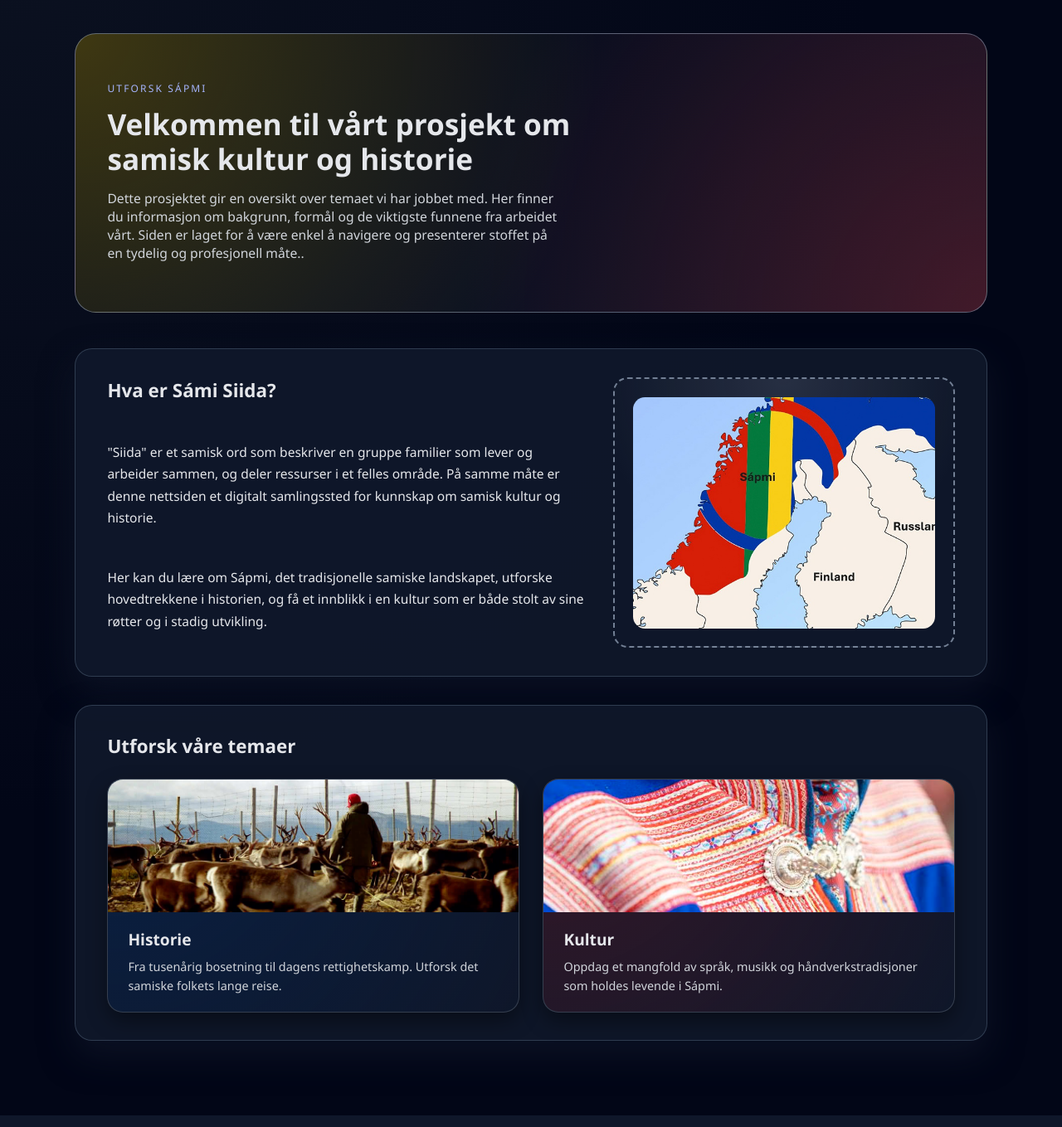
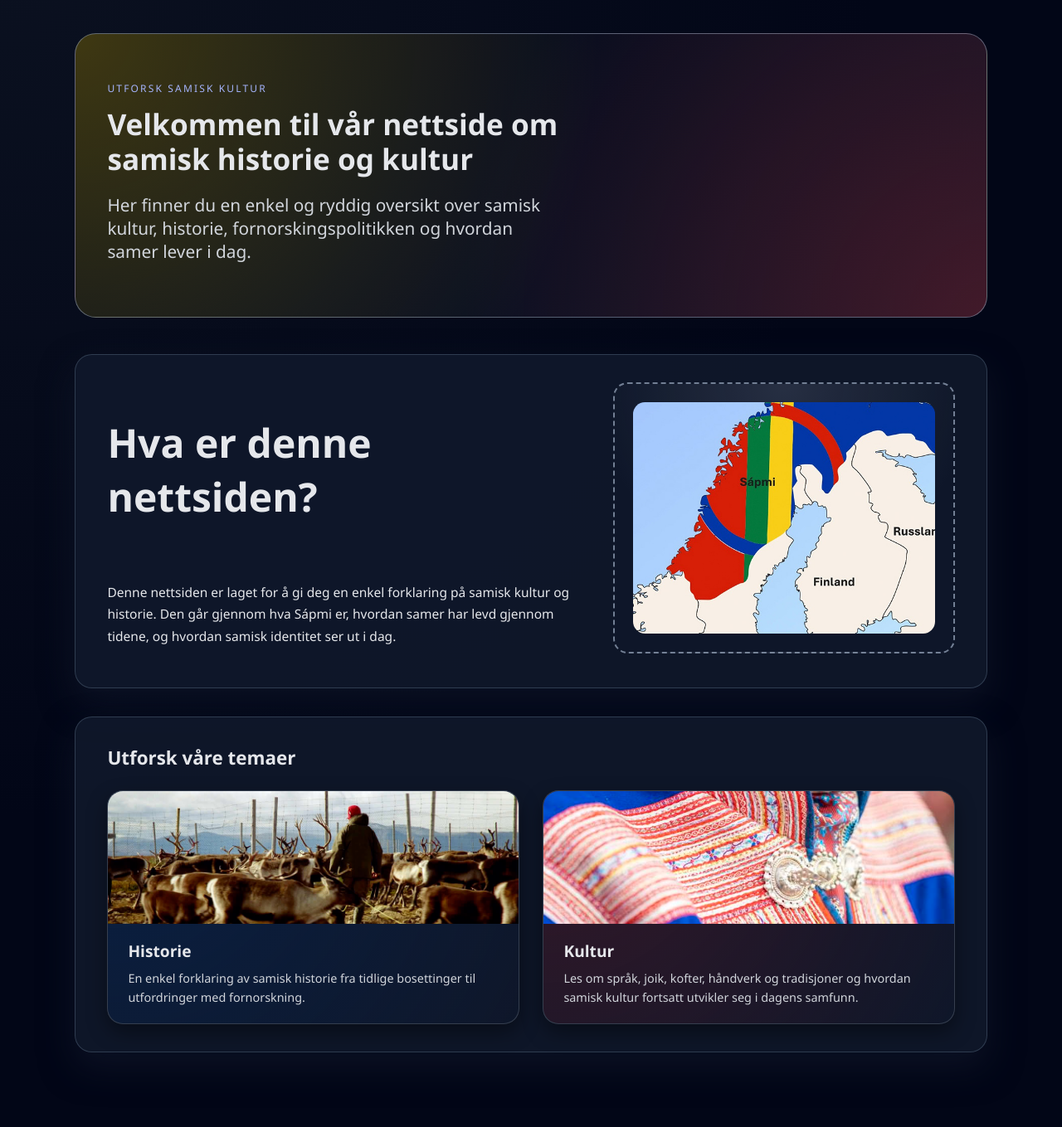
Before and after one commit to EbbGithub08/Samisk-oppgave, a Flask app: page / in a window 1280 px wide. Shown: the part 69-1428 px from the top of the page at 83% size. Run offline with Flask 3, Linux system fonts and the light colour scheme.

Commit message:
homepage tekst

```diff
--- a/static/style.css
+++ b/static/style.css
@@ -104,7 +104,7 @@ body {
 }
 
 .hero-lead {
-    font-size: 0.98rem;
+    font-size: 1.3rem;
     color: #d1d5db;
     max-width: 34rem;
 }
@@ -143,6 +143,7 @@ body {
 .text-column {
     display: flex;
     flex-direction: column;
+    font-size: 2rem;
     gap: 0.9rem;
 }
 
--- a/templates/index.html
+++ b/templates/index.html
@@ -1,16 +1,16 @@
 {% extends "base.html" %}
 
-{% block title %}Velkommen til Sámi Siida{% endblock %}
+{% block title %}Velkommen til Samisk Kultur & Historie{% endblock %}
 
 {% block content %}
 <main class="page-wrapper">
     <!-- HERO / INTRO -->
     <section class="hero-section hero-historie">
         <div class="hero-inner">
-            <p class="hero-kicker">Utforsk Sápmi</p>
-            <h1>Velkommen til vårt prosjekt om samisk kultur og historie</h1>
+            <p class="hero-kicker">Utforsk samisk kultur</p>
+            <h1>Velkommen til vår nettside om samisk historie og kultur</h1>
             <p class="hero-lead">
-                Dette prosjektet gir en oversikt over temaet vi har jobbet med. Her finner du informasjon om bakgrunn, formål og de viktigste funnene fra arbeidet vårt. Siden er laget for å være enkel å navigere og presenterer stoffet på en tydelig og profesjonell måte..
+                Her finner du en enkel og ryddig oversikt over samisk kultur, historie, fornorskingspolitikken og hvordan samer lever i dag.
             </p>
         </div>
     </section>
@@ -18,16 +18,9 @@
     <!-- DEL 1: INTRODUKSJON -->
     <section class="content-section two-column">
         <div class="text-column">
-            <h2>Hva er Sámi Siida?</h2>
+            <h1>Hva er denne nettsiden?</h2>
             <p>
-                "Siida" er et samisk ord som beskriver en gruppe familier som lever og arbeider
-                sammen, og deler ressurser i et felles område. På samme måte er denne nettsiden
-                et digitalt samlingssted for kunnskap om samisk kultur og historie.
-            </p>
-            <p>
-                Her kan du lære om Sápmi, det tradisjonelle samiske landskapet, utforske
-                hovedtrekkene i historien, og få et innblikk i en kultur som er både stolt av
-                sine røtter og i stadig utvikling.
+                Denne nettsiden er laget for å gi deg en enkel forklaring på samisk kultur og historie. Den går gjennom hva Sápmi er, hvordan samer har levd gjennom tidene, og hvordan samisk identitet ser ut i dag.
             </p>
         </div>
         <div class="image-column">
@@ -48,7 +41,7 @@
                 <div class="card-content" style="padding: 1.2rem 1.5rem;">
                     <h3 style="font-size: 1.2rem; margin: 0 0 0.5rem;">Historie</h3>
                     <p style="font-size: 0.9rem; line-height: 1.6; margin: 0; color: #d1d5db;">
-                        Fra tusenårig bosetning til dagens rettighetskamp. Utforsk det samiske folkets lange reise.
+                        En enkel forklaring av samisk historie fra tidlige bosettinger til utfordringer med fornorskning.
                     </p>
                 </div>
             </a>
@@ -57,7 +50,7 @@
                 <div class="card-content" style="padding: 1.2rem 1.5rem;">
                     <h3 style="font-size: 1.2rem; margin: 0 0 0.5rem;">Kultur</h3>
                     <p style="font-size: 0.9rem; line-height: 1.6; margin: 0; color: #d1d5db;">
-                        Oppdag et mangfold av språk, musikk og håndverkstradisjoner som holdes levende i Sápmi.
+                        Les om språk, joik, kofter, håndverk og tradisjoner og hvordan samisk kultur fortsatt utvikler seg i dagens samfunn.
                     </p>
                 </div>
             </a>
```
